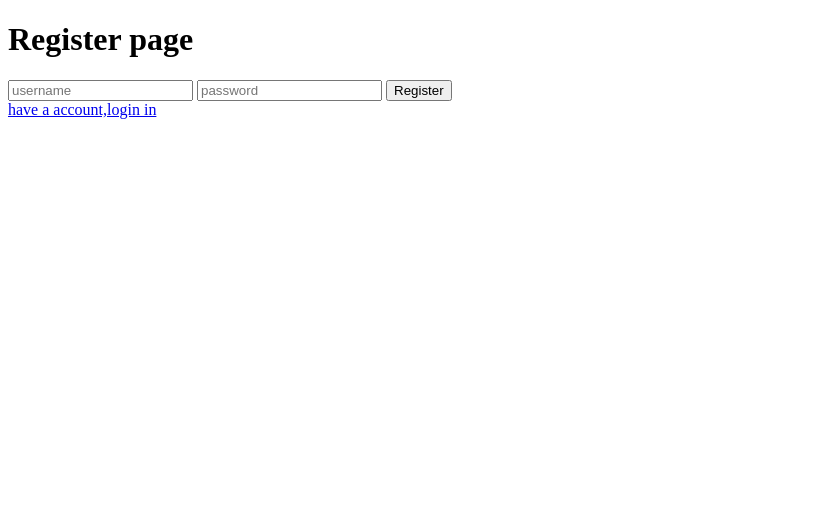
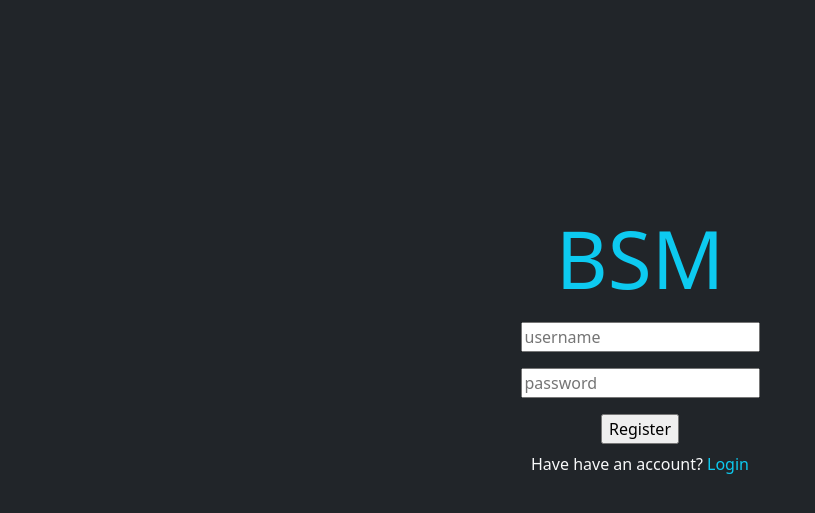
Before and after one commit to pImendoza/BSM, a Flask app: page /register in a window 1280 px wide. Shown: the top 513 px of the page, without its empty margins (0-815 px from the left). Run offline with Flask 2, Linux system fonts and the light colour scheme.

Commit message:
Update register.html

```diff
--- a/templates/register.html
+++ b/templates/register.html
@@ -5,17 +5,32 @@
     <meta http-equiv="X-UA-Compatible" content="IE=edge">
     <meta name="viewport" content="width=device-width, initial-scale=1.0">
     <title>Register</title>
+    <link href="https://cdn.jsdelivr.net/npm/bootstrap@5.1.3/dist/css/bootstrap.min.css" rel="stylesheet" integrity="sha384-1BmE4kWBq78iYhFldvKuhfTAU6auU8tT94WrHftjDbrCEXSU1oBoqyl2QvZ6jIW3" crossorigin="anonymous">
+    <style>
+        a:link {
+            text-decoration: none;
+        }
+        body {
+            padding-top:210px;
+        }
+    </style>
 </head>
-<body>
-    <h1>Register page</h1>
-
+<body class = "bg-dark text-center">
     <form method="POST" action="">
-        {{ form.hidden_tag() }}
-        {{ form.username }}
-        {{ form.password }}
-        {{ form.submit }}
+        <div id = "container">
+            <h1 class="display-1 text-info">BSM</h1>
+           <div>{{ form.hidden_tag() }}</div>
+           <div class = "py-2">{{ form.username }}</div>
+           <div class = "py-2">{{ form.password }}</div>
+           <div class = "py-2">{{ form.submit }}</div>
+        </div>
     </form>
 
-    <a href="{{url_for('login')}}">have a account,login in</a>
+    <div class = "text-light">
+        Have have an account?
+        <a class = "text-info" href="{{url_for('login')}}">Login</a>
+    </div>
+
+    <script src="https://cdn.jsdelivr.net/npm/bootstrap@5.1.3/dist/js/bootstrap.bundle.min.js" integrity="sha384-ka7Sk0Gln4gmtz2MlQnikT1wXgYsOg+OMhuP+IlRH9sENBO0LRn5q+8nbTov4+1p" crossorigin="anonymous"></script>
 </body>
 </html>
```
